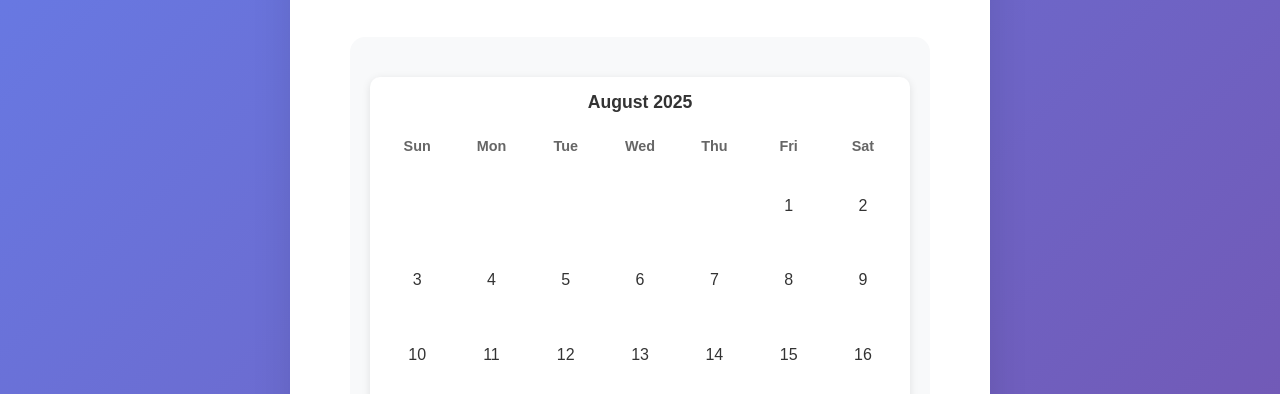
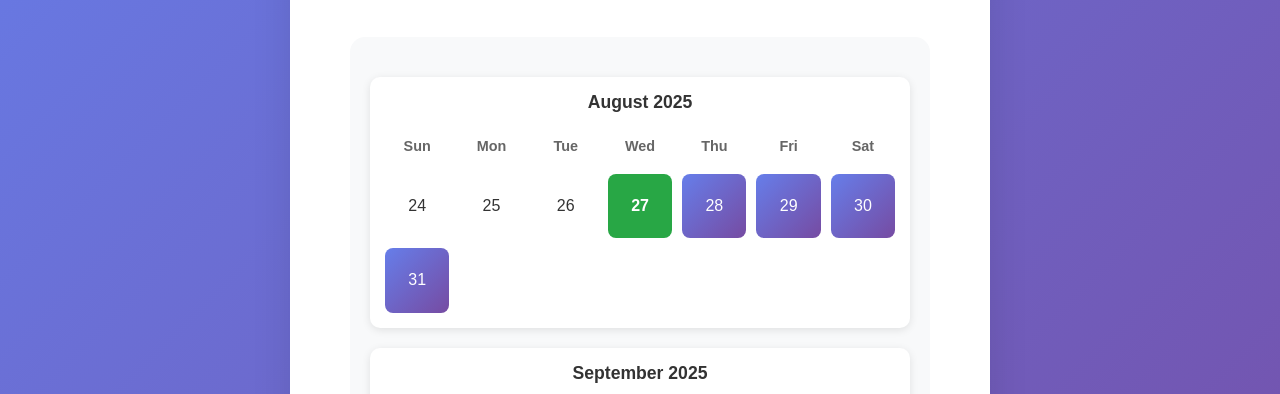
Before and after one commit to Terence-Lin-Tw/p, a plain HTML site: page 2025.08.18_PkCountdown/index.html in a window 1280 px wide. Shown: the part 319-713 px from the top of the page. Drawn offline with Linux system fonts and the light colour scheme.

Commit message:
feat: hide empty weeks in first month calendar view
Hide calendar rows containing only past/empty days in the first month
while keeping second month fully expanded for better context.

```diff
--- a/2025.08.18_PkCountdown/index.html
+++ b/2025.08.18_PkCountdown/index.html
@@ -163,6 +163,15 @@
             color: #ffffff;
             font-weight: bold;
             animation: pulse 2s infinite;
+        }
+
+        /* Hidden row styles */
+        .calendar-row {
+            display: contents;
+        }
+
+        .calendar-row.hidden {
+            display: none;
         }
 
         .stats-text {
@@ -534,14 +543,23 @@
             titleElement.textContent = `${monthNames[month]} ${year}`;
 
             // Clear existing calendar days
-            const existingDays = calendarGrid.querySelectorAll('.calendar-day');
+            const existingDays = calendarGrid.querySelectorAll('.calendar-day, .calendar-row');
             existingDays.forEach(day => day.remove());
+
+            const targetDateOnly = new Date(targetDate);
+            targetDateOnly.setHours(0, 0, 0, 0);
+
+            // Determine if this is the first or second month
+            const isFirstMonth = calendarId === 'calendar1';
+
+            // Track all the days we'll create
+            const allDays = [];
 
             // Add empty cells for days before the first day of the month
             for (let i = 0; i < startingDayOfWeek; i++) {
                 const emptyDay = document.createElement('div');
                 emptyDay.className = 'calendar-day other-month';
-                calendarGrid.appendChild(emptyDay);
+                allDays.push(emptyDay);
             }
 
             // Add days of the current month
@@ -552,9 +570,6 @@
 
                 const currentDate = new Date(year, month, day);
                 currentDate.setHours(0, 0, 0, 0);
-
-                const targetDateOnly = new Date(targetDate);
-                targetDateOnly.setHours(0, 0, 0, 0);
 
                 // Check if it's today
                 if (currentDate.getTime() === today.getTime()) {
@@ -571,8 +586,32 @@
                     dayElement.classList.add('target-date');
                 }
 
-                calendarGrid.appendChild(dayElement);
+                allDays.push(dayElement);
             }
+
+            // Group days into weeks (rows of 7)
+            const weeks = [];
+            for (let i = 0; i < allDays.length; i += 7) {
+                weeks.push(allDays.slice(i, i + 7));
+            }
+
+            // Process each week
+            weeks.forEach(week => {
+                // Check if this week has any relevant days
+                const hasRelevantDays = week.some(day =>
+                    day.classList.contains('today') ||
+                    day.classList.contains('in-range') ||
+                    day.classList.contains('target-date')
+                );
+
+                // For first month: hide rows with no relevant days
+                // For second month: show all rows
+                if (!isFirstMonth || hasRelevantDays) {
+                    // Show this week - add all days directly to calendar
+                    week.forEach(day => calendarGrid.appendChild(day));
+                }
+                // If first month and no relevant days, we don't add this week to the calendar
+            });
         }
 
         // Initialize
```
